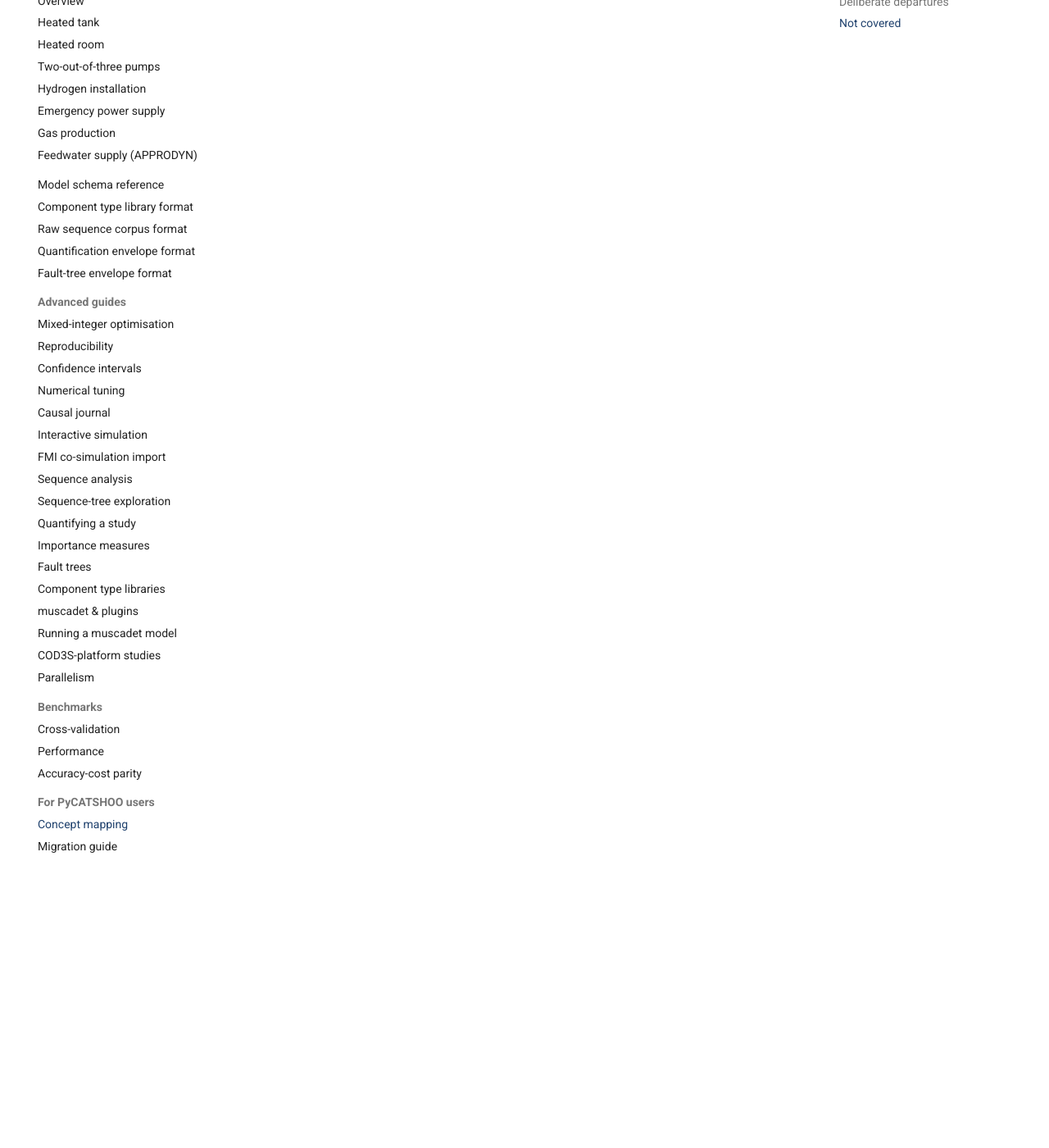
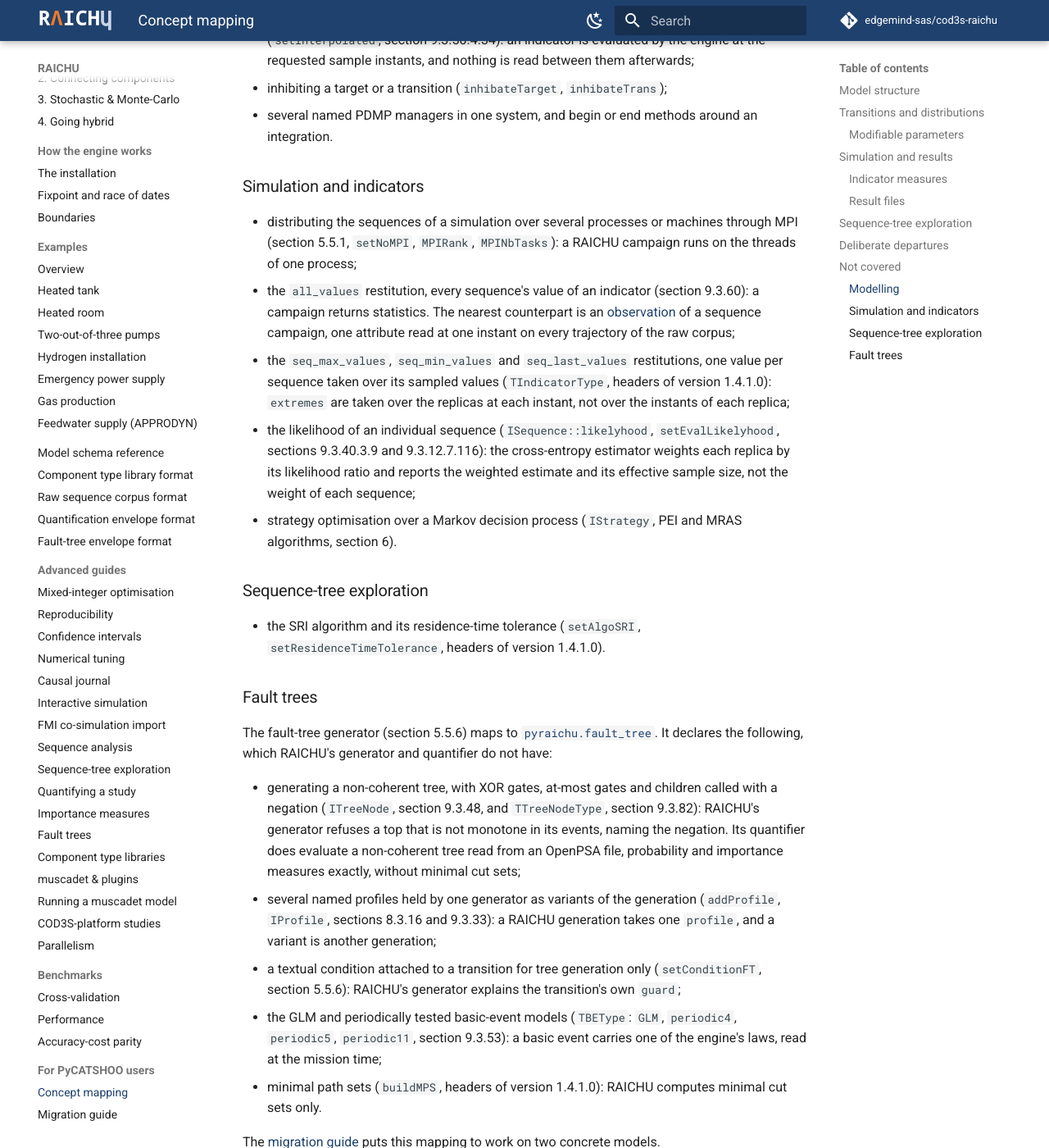
Before and after one commit to edgemind-sas/cod3s-raichu, an MkDocs documentation site: the page built from docs/pycatshoo/concept-mapping.md, in a window 1280 px wide and 1400 px high, scrolled down 9473 px. Shown: the whole window at 82% size. Built offline with MkDocs 1.6.1 and Material for MkDocs 9.7.7, drawn with Linux system fonts in a browser that asks for light colours; comment, search, counter and statistics services are not loaded; some of the changed text lies outside the part shown.

Commit message:
docs(pycatshoo): complete the list of capabilities RAICHU does not cover (#256)
The "Not covered" section of the concept mapping named three
capabilities. It now lists, by domain, those the user manual V1.3.7.2 or
the public headers of the distributed version 1.4.1.0 declare and RAICHU
has no counterpart for: array variables, a connection cap, numerical
derivatives, interpolated variables, MPI distribution, per-sequence
indicator restitutions, sequence likelihood, the SRI exploration
algorithm, and five fault-tree items (non-coherent generation, several
profiles, a tree-only transition condition, GLM and periodically tested
basic events, minimal path sets).

An integral variable has a counterpart, an `ode` equation, and joins the
model-structure table instead.

Documentation only: no version bump.

Co-authored-by: Roland Donat <roland.donat@edgemind.net>

```diff
--- a/docs/pycatshoo/concept-mapping.md
+++ b/docs/pycatshoo/concept-mapping.md
@@ -30,6 +30,7 @@ deliberate departures.
 | `addStartMethod` | the initialisation step | every sensitive function runs to its fixpoint at `t = 0`, in declaration order; there is no imperative start method |
 | steps (`IStep`), check, pre, in and post methods | *(no equivalent)* | the order of discrete evaluation is the fixpoint's, not a user-defined schedule |
 | PDMP manager (`addEquationMethod`, `addODEVariable`) | `equations: [{target, kind: ode\|explicit, expr}]` | no manager object and a single continuous system per model; a model has continuous semantics wherever it declares equations |
+| a variable declared the integral of another (`integrate`, user manual V1.3.7.2, section 9.3.50.4.15) | an `ode` equation whose `expr` reads the integrated attribute | the model then has continuous semantics; numerical parity on such a variable has not been measured |
 | equation-method order (alphabetical unless set) | declaration order, or [`evaluation_order`](../reference/model-schema.md#evaluation-order) | a model relying on PyCATSHOO's alphabetical default must state the order explicitly |
 | algebraic variables, Jacobian, stiff solvers, sign constraints (`setVariableConstraint`) | linear algebraic cycles only, solved as blocks; Dormand-Prince 4(5) (a fixed-step Euler backend exists for Rust-level debugging only) | a nonlinear algebraic cycle is refused at build time; no stiff integrator |
 | `ISLEManager` (linear systems) | [linear algebraic cycles](../reference/model-schema.md#linear-algebraic-cycles), detected automatically | no manager to declare |
@@ -194,14 +195,82 @@ intentional differences:
 ## Not covered
 
 Capabilities of PyCATSHOO with no RAICHU counterpart, beyond those named
-in the tables above:
+in the tables above. Each entry names where PyCATSHOO declares the
+capability: a section of the user manual V1.3.7.2, or the public headers
+of the distributed version 1.4.1.0 for what that manual predates.
 
-- strategy optimisation over a Markov decision process (`IStrategy`, PEI
-  and MRAS algorithms, user manual V1.3.7.2, section 6);
+### Modelling
+
+- array variables, of every scalar type, with their dimensions
+  (`TVarType`, `setDimensions`, headers of version 1.4.1.0): an attribute
+  is a scalar;
+- a cap on the number of connections a variable accepts (`setCnctMax`,
+  section 9.3.49.5.4): a port takes any number of connections;
+- the numerical derivative of a variable's value over a step
+  (`derivative`, `dtDerivative`, sections 9.3.50.4.7 and 9.3.50.4.9): no
+  expression reads a rate of change;
+- a variable interpolated between its memorisation points when a sequence
+  is analysed (`setInterpolated`, section 9.3.50.4.34): an indicator is
+  evaluated by the engine at the requested sample instants, and nothing
+  is read between them afterwards;
 - inhibiting a target or a transition (`inhibateTarget`,
   `inhibateTrans`);
 - several named PDMP managers in one system, and begin or end methods
   around an integration.
 
+### Simulation and indicators
+
+- distributing the sequences of a simulation over several processes or
+  machines through MPI (section 5.5.1, `setNoMPI`, `MPIRank`,
+  `MPINbTasks`): a RAICHU campaign runs on the threads of one process;
+- the `all_values` restitution, every sequence's value of an indicator
+  (section 9.3.60): a campaign returns statistics. The nearest
+  counterpart is an [observation](../reference/sequence-format.md#observations)
+  of a sequence campaign, one attribute read at one instant on every
+  trajectory of the raw corpus;
+- the `seq_max_values`, `seq_min_values` and `seq_last_values`
+  restitutions, one value per sequence taken over its sampled values
+  (`TIndicatorType`, headers of version 1.4.1.0): `extremes` are taken
+  over the replicas at each instant, not over the instants of each
+  replica;
+- the likelihood of an individual sequence (`ISequence::likelyhood`,
+  `setEvalLikelyhood`, sections 9.3.40.3.9 and 9.3.12.7.116): the
+  cross-entropy estimator weights each replica by its likelihood ratio
+  and reports the weighted estimate and its effective sample size, not
+  the weight of each sequence;
+- strategy optimisation over a Markov decision process (`IStrategy`, PEI
+  and MRAS algorithms, section 6).
+
+### Sequence-tree exploration
+
+- the SRI algorithm and its residence-time tolerance (`setAlgoSRI`,
+  `setResidenceTimeTolerance`, headers of version 1.4.1.0).
+
+### Fault trees
+
+The fault-tree generator (section 5.5.6) maps to
+[`pyraichu.fault_tree`](../guides/fault-tree.md). It declares the
+following, which RAICHU's generator and quantifier do not have:
+
+- generating a non-coherent tree, with XOR gates, at-most gates and
+  children called with a negation (`ITreeNode`, section 9.3.48, and
+  `TTreeNodeType`, section 9.3.82): RAICHU's generator refuses a top
+  that is not monotone in its events, naming the negation. Its
+  quantifier does evaluate a non-coherent tree read from an OpenPSA
+  file, probability and importance measures exactly, without minimal
+  cut sets;
+- several named profiles held by one generator as variants of the
+  generation (`addProfile`, `IProfile`, sections 8.3.16 and 9.3.33): a
+  RAICHU generation takes one `profile`, and a variant is another
+  generation;
+- a textual condition attached to a transition for tree generation only
+  (`setConditionFT`, section 5.5.6): RAICHU's generator explains the
+  transition's own `guard`;
+- the GLM and periodically tested basic-event models (`TBEType`: `GLM`,
+  `periodic4`, `periodic5`, `periodic11`, section 9.3.53): a basic
+  event carries one of the engine's laws, read at the mission time;
+- minimal path sets (`buildMPS`, headers of version 1.4.1.0): RAICHU
+  computes minimal cut sets only.
+
 The [migration guide](migration-guide.md) puts this mapping to work on
 two concrete models.
```
